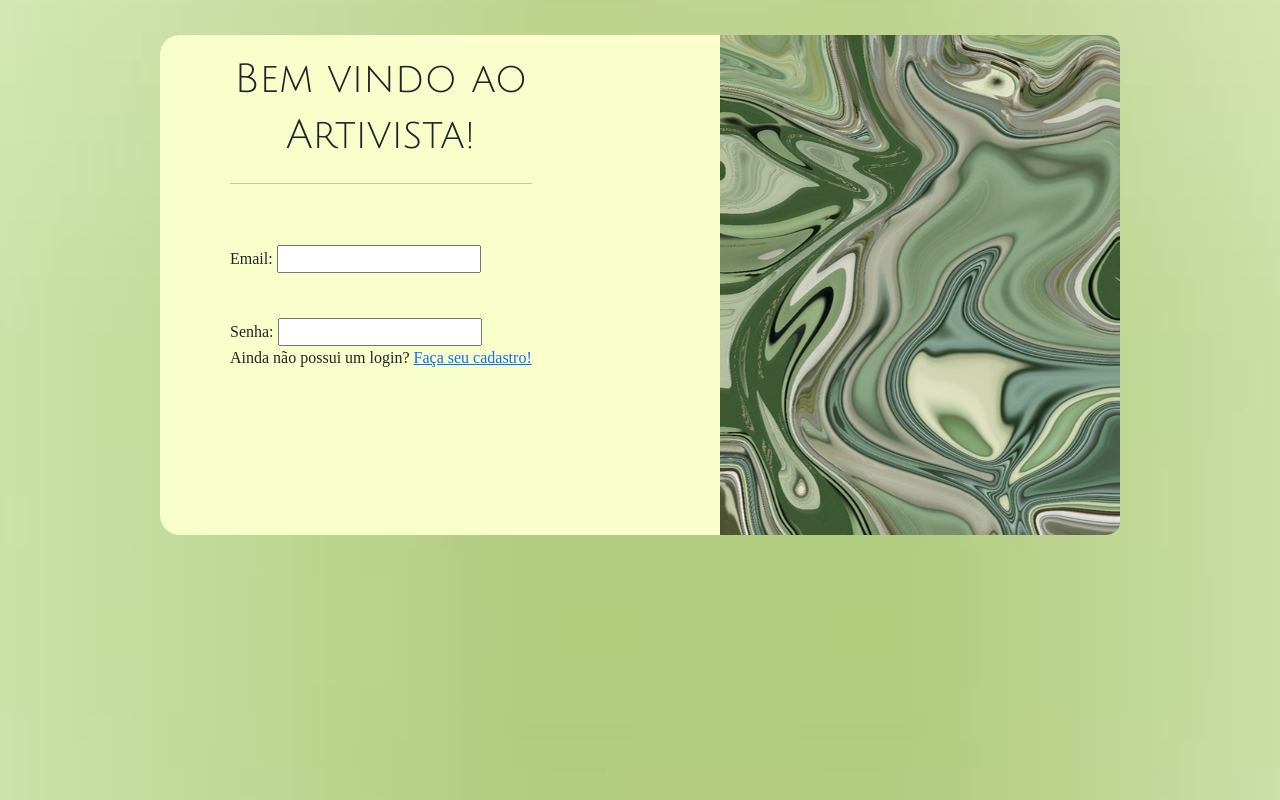
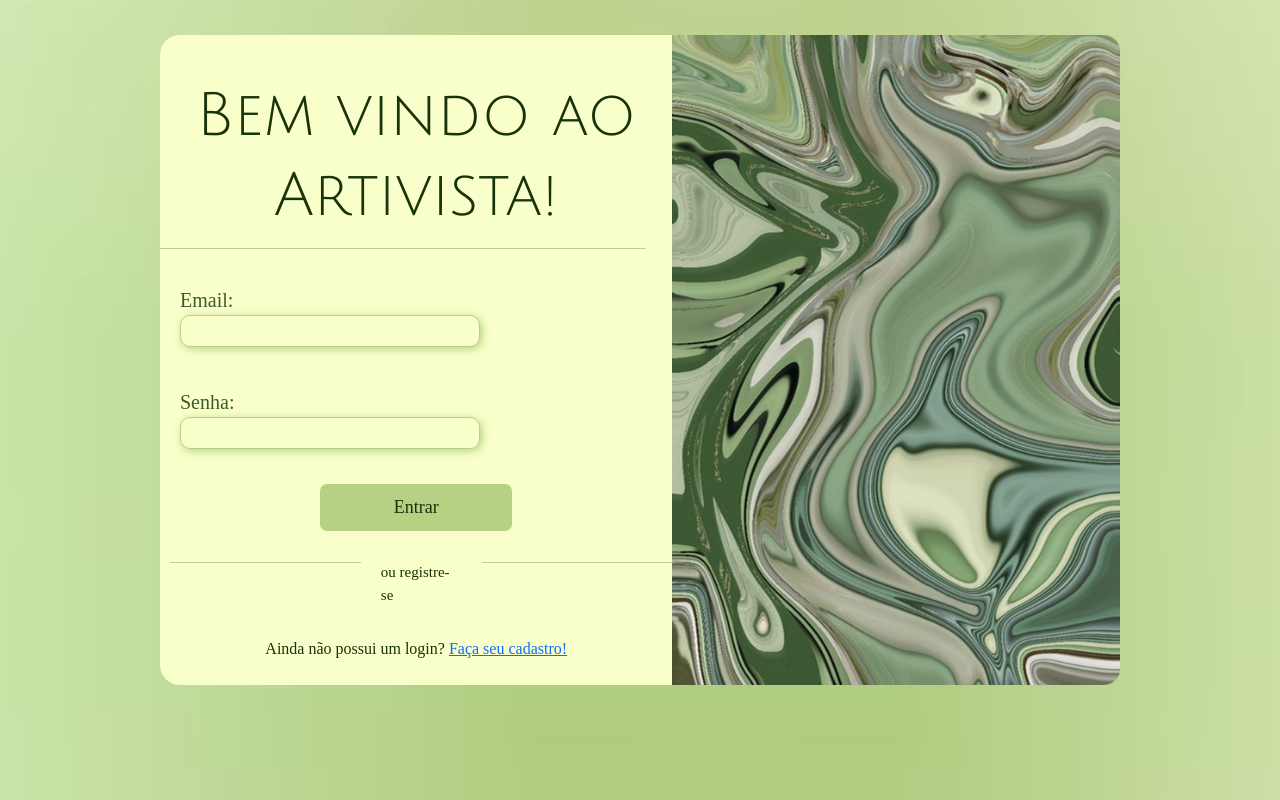
Before and after one commit to LuisaSSoares/prototipo-PP, a plain HTML site: page index.html in a window 1280 px wide. Drawn offline with nearby package versions, Linux system fonts and the light colour scheme; a web font is replaced by a local one.

Commit message:
desenvolvendo web

```diff
--- a/index.html
+++ b/index.html
@@ -14,12 +14,11 @@
 <body>
     <form>
         <div class="containerForm">
-            <div class="tituloForm">
+            <div>
                 <h1>Bem vindo ao</h1>
                 <h1>Artivista!</h1>
                 <hr>
             </div>
-
             <div class="campoForm">
                 <label for="email">Email:</label>
                 <input type="text" id="email" name="email" required>
@@ -28,6 +27,14 @@
                 <label for="senha">Senha:</label>
                 <input type="password" id="senha" name="senha" required>
             </div>
+            <button class="botaoForm" type="submit">Entrar</button>
+            <div class="registrarForm">
+                <hr>
+                <p>ou registre-se</p>
+                <hr>
+
+            </div>
+
             <p>Ainda não possui um login? <a href="./cadastro.html">Faça seu cadastro!</a></p>
         </div>
         <img src="./assets/image.png" alt="">
--- a/style.css
+++ b/style.css
@@ -10,7 +10,7 @@ body{
 
 form{
     max-width: 75%;
-    height: 500px;
+    height: 650px;
     margin: 35px auto;
     background-color: #F8FFCA;
     border-radius: 20px;
@@ -18,31 +18,85 @@ form{
 }
 
 .containerForm{
+    margin-top: 45px;
     display: flex;
     flex-direction: column;
-    margin-left: 50px;
-    padding: 20px;
-}
-.tituloForm{
-    display: flex;
-    flex-direction: column;
-}
-
-.tituloForm h1{
-    align-self: center;
-}
-
-.containerForm h1{
-    font-family: "Julius Sans One";
 
 }
 
+
+.containerForm h1{
+    text-align: center;
+    font-size: 60px;
+    font-family: "Julius Sans One";
+    color: #193309;
+}
+
+.containerForm hr{
+    width: 38vw;
+    color: #193309;
+
+}
+
+.containerForm p{
+    align-self: center;
+    margin-top: 15px;
+    color: #193309;
+}
+
 form img{
-    height: 500px;
-    width: 400px;
+    height: 650px;
+    width: 450px;
     margin-left: auto;
 }
 
 .campoForm{
-    margin-top: 45px;
+    font-size: 20px;
+    display: flex;
+    flex-direction: column;
+    padding: 20px;
+    color: #3E5A2E;
+
 }
+
+.campoForm input{
+    width: 300px;
+    background-color: transparent;
+    border: 1px solid #B6D084;
+    border-radius: 10px;
+    box-shadow: 2px 2px 8px #B6D084;
+}
+
+.campoForm input:focus{
+    border: 2px solid #3E5A2E;
+    outline: none;
+}
+
+.botaoForm{
+    align-self: center;
+    font-size: 18px;
+    width: 15vw;
+    padding: 10px;
+    border-radius: 7px;
+    background-color: #B6D084;
+    border: none;
+    color: #193309;
+    margin-top: 15px;
+}
+
+.registrarForm{
+    margin-top: 15px;
+    display: flex;
+    gap: 20px;
+    margin-left: 10px;
+}
+
+.registrarForm hr{
+    width: 15vw;
+    color: #193309;
+}
+
+.registrarForm p{
+    font-size: 15px;
+    color: #193309;
+}
```
